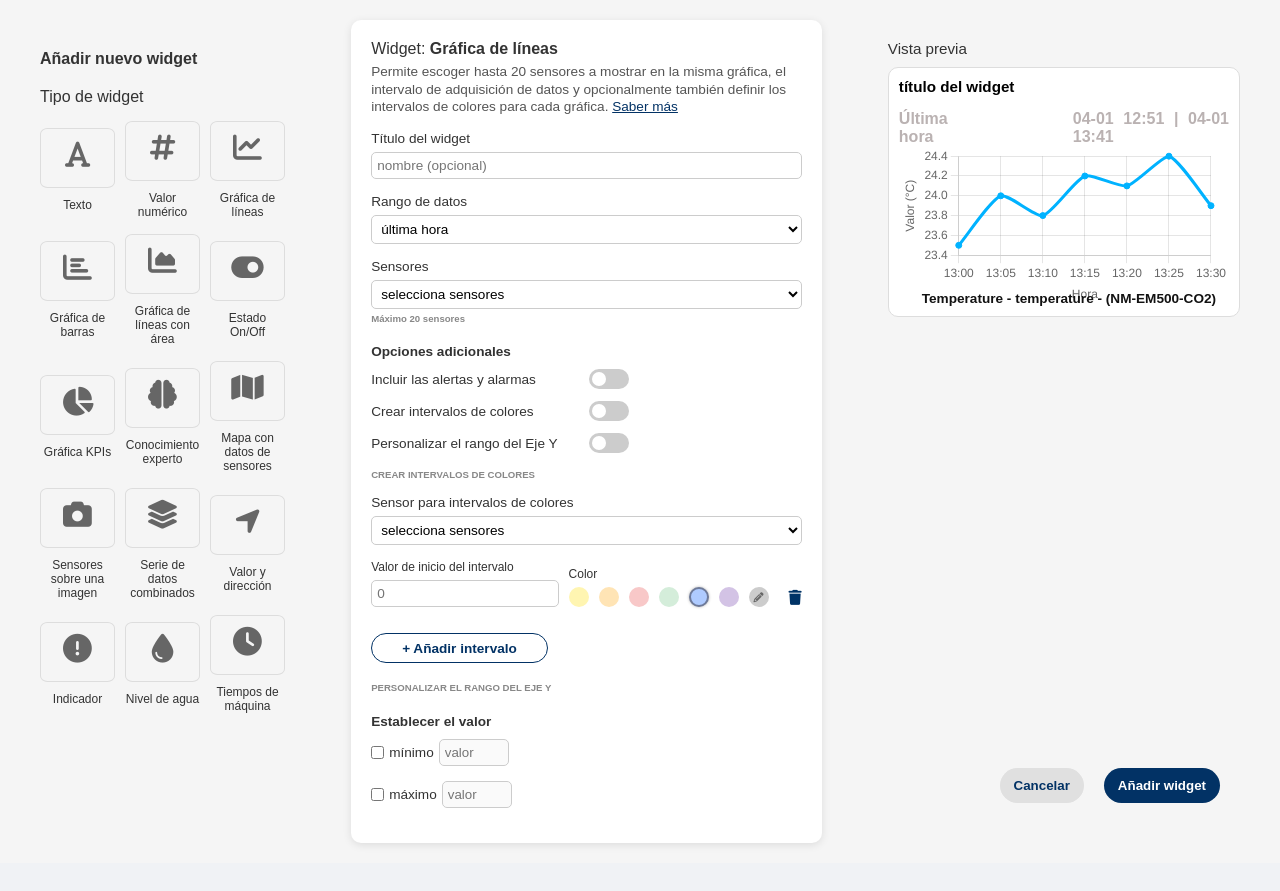
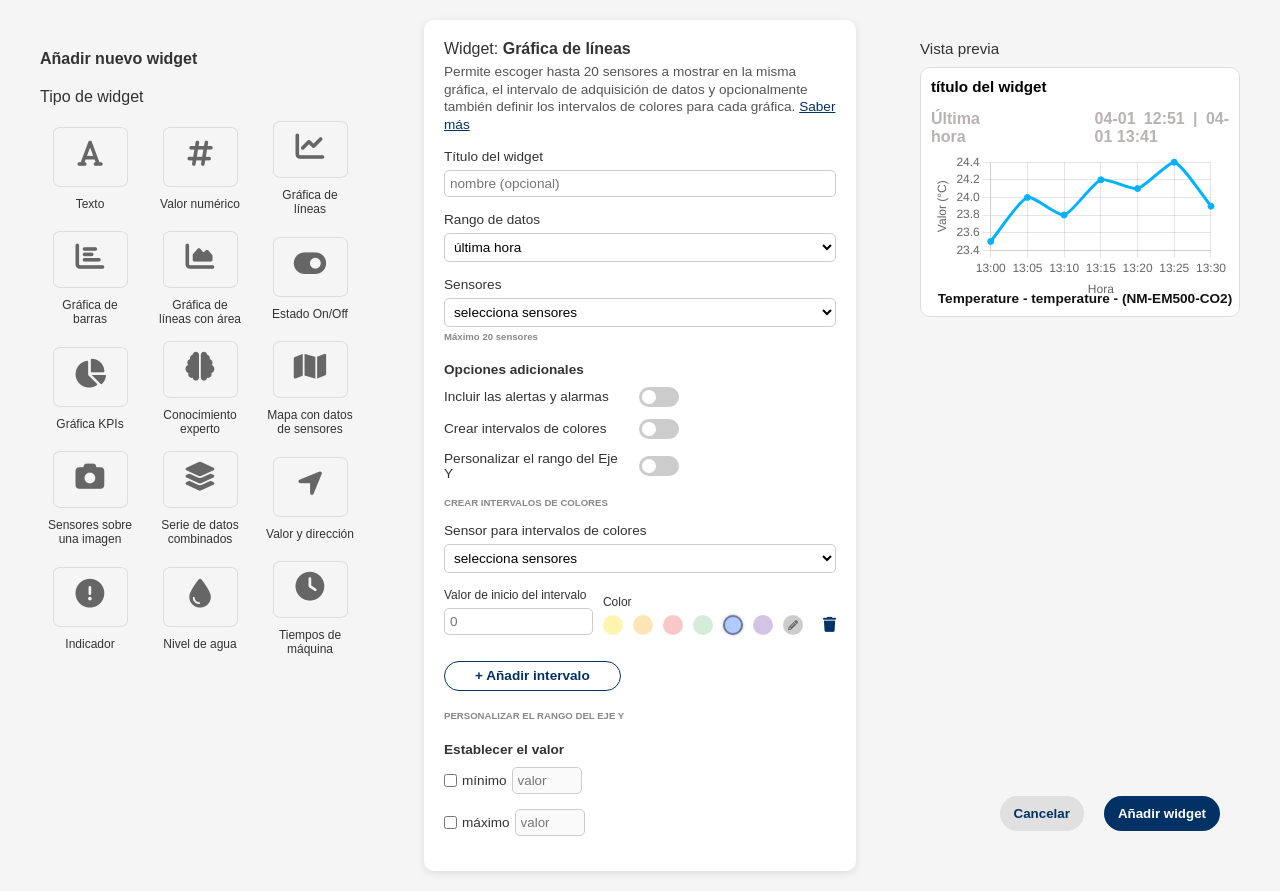
Before and after one commit to karensalazar3/Pruebatecnica, a plain HTML site: page index.html in a window 1280 px wide. Before the commit the page ends 863 px from the top, so only its background shows below. Drawn offline with nearby package versions, Linux system fonts and the light colour scheme.

Commit message:
añadir cambio

```diff
--- a/index.html
+++ b/index.html
@@ -1,6 +1,5 @@
 <!DOCTYPE html>
 <html lang="es">
-
 <head>
   <meta charset="UTF-8">
   <title>Dashboard de Widgets</title>
@@ -15,98 +14,7 @@
     <aside class="sidebar">
       <h2>Añadir nuevo widget</h2>
       <h3><span class="normal-text">Tipo de widget</span></h3>
-      <ul id="widget-list">
-        <li class="widget-item">
-          <div class="widget-container">
-            <i class="fa-solid fa-font" aria-label="Texto"></i>
-          </div>
-          <span class="widget-text">Texto</span>
-        </li>
-        <li class="widget-item">
-          <div class="widget-container">
-            <i class="fa-solid fa-hashtag" aria-label="Valor numérico"></i>
-          </div>
-          <span class="widget-text">Valor numérico</span>
-        </li>
-        <li class="widget-item">
-          <div class="widget-container">
-            <i class="fa-solid fa-chart-line" aria-label="Gráfica de líneas"></i>
-          </div>
-          <span class="widget-text">Gráfica de líneas</span>
-        </li>
-        <li class="widget-item">
-          <div class="widget-container">
-            <i class="fa-solid fa-chart-bar" aria-label="Gráfica de barras"></i>
-          </div>
-          <span class="widget-text">Gráfica de barras</span>
-        </li>
-        <li class="widget-item">
-          <div class="widget-container">
-            <i class="fa-solid fa-chart-area" aria-label="Gráfica de líneas con área"></i>
-          </div>
-          <span class="widget-text">Gráfica de líneas con área</span>
-        </li>
-        <li class="widget-item">
-          <div class="widget-container">
-            <i class="fa-solid fa-toggle-on" aria-label="Estado On/Off"></i>
-          </div>
-          <span class="widget-text">Estado On/Off</span>
-        </li>
-        <li class="widget-item">
-          <div class="widget-container">
-            <i class="fa-solid fa-chart-pie" aria-label="Gráfica KPIs"></i>
-          </div>
-          <span class="widget-text">Gráfica KPIs</span>
-        </li>
-        <li class="widget-item">
-          <div class="widget-container">
-            <i class="fa-solid fa-brain" aria-label="Conocimiento experto"></i>
-          </div>
-          <span class="widget-text">Conocimiento experto</span>
-        </li>
-        <li class="widget-item">
-          <div class="widget-container">
-            <i class="fa-solid fa-map" aria-label="Mapa con datos de sensores"></i>
-          </div>
-          <span class="widget-text">Mapa con datos de sensores</span>
-        </li>
-        <li class="widget-item">
-          <div class="widget-container">
-            <i class="fa-solid fa-camera" aria-label="Sensores sobre una imagen"></i>
-          </div>
-          <span class="widget-text">Sensores sobre una imagen</span>
-        </li>
-        <li class="widget-item">
-          <div class="widget-container">
-            <i class="fa-solid fa-layer-group" aria-label="Serie de datos combinados"></i>
-          </div>
-          <span class="widget-text">Serie de datos combinados</span>
-        </li>
-        <li class="widget-item">
-          <div class="widget-container">
-            <i class="fa-solid fa-location-arrow" aria-label="Valor y dirección"></i>
-          </div>
-          <span class="widget-text">Valor y dirección</span>
-        </li>
-        <li class="widget-item">
-          <div class="widget-container">
-            <i class="fa-solid fa-circle-exclamation" aria-label="Indicador"></i>
-          </div>
-          <span class="widget-text">Indicador</span>
-        </li>
-        <li class="widget-item">
-          <div class="widget-container">
-            <i class="fa-solid fa-tint" aria-label="Nivel de agua"></i>
-          </div>
-          <span class="widget-text">Nivel de agua</span>
-        </li>
-        <li class="widget-item">
-          <div class="widget-container">
-            <i class="fa-solid fa-clock" aria-label="Tiempos de máquina"></i>
-          </div>
-          <span class="widget-text">Tiempos de máquina</span>
-        </li>
-      </ul>
+      <ul id="widget-list"></ul>
     </aside>
 
     <section class="column-form">
--- a/script.js
+++ b/script.js
@@ -1,4 +1,3 @@
-document.addEventListener("DOMContentLoaded", () => {
 const elements = {
   tituloWidget: document.getElementById("tituloWidget"),
   rangoDatos: document.getElementById("rangoDatos"),
@@ -17,6 +16,54 @@ document.addEventListener("DOMContentLoaded", () => {
   previewTitle: document.getElementById("preview-title"),
   previewRange: document.getElementById("preview-range"),
 };
+
+const widgets = [
+  { icon: "fa-font", label: "Texto" },
+  { icon: "fa-hashtag", label: "Valor numérico" },
+  { icon: "fa-chart-line", label: "Gráfica de líneas" },
+  { icon: "fa-chart-bar", label: "Gráfica de barras" },
+  { icon: "fa-chart-area", label: "Gráfica de líneas con área" },
+  { icon: "fa-toggle-on", label: "Estado On/Off" },
+  { icon: "fa-chart-pie", label: "Gráfica KPIs" },
+  { icon: "fa-brain", label: "Conocimiento experto" },
+  { icon: "fa-map", label: "Mapa con datos de sensores" },
+  { icon: "fa-camera", label: "Sensores sobre una imagen" },
+  { icon: "fa-layer-group", label: "Serie de datos combinados" },
+  { icon: "fa-location-arrow", label: "Valor y dirección" },
+  { icon: "fa-circle-exclamation", label: "Indicador" },
+  { icon: "fa-tint", label: "Nivel de agua" },
+  { icon: "fa-clock", label: "Tiempos de máquina" }
+];
+
+
+function renderWidgets() {
+  const widgetList = document.getElementById("widget-list");
+  widgetList.innerHTML = "";
+
+  widgets.forEach(({ icon, label }) => {
+    const li = document.createElement("li");
+    li.classList.add("widget-item");
+
+    li.innerHTML = `
+      <div class="widget-container">
+        <i class="fa-solid ${icon}" aria-label="${label}"></i>
+      </div>
+      <span class="widget-text">${label}</span>
+    `;
+
+    li.addEventListener("click", () => {
+      document.querySelectorAll(".widget-item").forEach((el) => el.classList.remove("active"));
+      li.classList.add("active");
+      updateWidgetPreview(label);
+    });
+
+    widgetList.appendChild(li);
+  });
+}
+
+function updateWidgetPreview(widgetName) {
+  elements.previewTitle.textContent = `Widget: ${widgetName}`;
+}
 
 function validarFormulario() {
   elements.btnAddWidget.disabled = !(
@@ -73,13 +120,6 @@ document.addEventListener("DOMContentLoaded", () => {
   elements.colorSelector.appendChild(newInterval);
 });
 
-  elements.widgetItems.forEach((item) =>
-    item.addEventListener("click", function () {
-      elements.widgetItems.forEach((el) => el.classList.remove("active"));
-      this.classList.add("active");
-    })
-  );
-
 document.addEventListener("input", (event) => {
   if (event.target.classList.contains("interval-value") && event.target.value < 0) {
     event.target.value = 0;
@@ -132,4 +172,5 @@ document.addEventListener("DOMContentLoaded", () => {
     },
   });
 }
-});
+
+document.addEventListener("DOMContentLoaded", renderWidgets);
--- a/styles.css
+++ b/styles.css
@@ -59,11 +59,14 @@ body {
 #widget-list {
   list-style: none;
   display: grid;
+  width: 100%;
   grid-template-columns: repeat(3, 1fr);
   gap: 10px;
   padding: 0;
-  margin: 0;
+  margin: 0 auto;
+  list-style: none;
   justify-content: center;
+  align-items: center;
 }
 
 .widget-item {
@@ -72,8 +75,12 @@ body {
   align-items: center;
   justify-content: center;
   gap: 5px;
+  width: 100px;
+  height: 100px;
+  text-align: center;
   cursor: pointer;
   transition: border 0.3s, transform 0.3s;
+  margin: 0 auto;
 }
 
 .widget-container {
```
Lines whose indentation alone changed are shown as unchanged.
